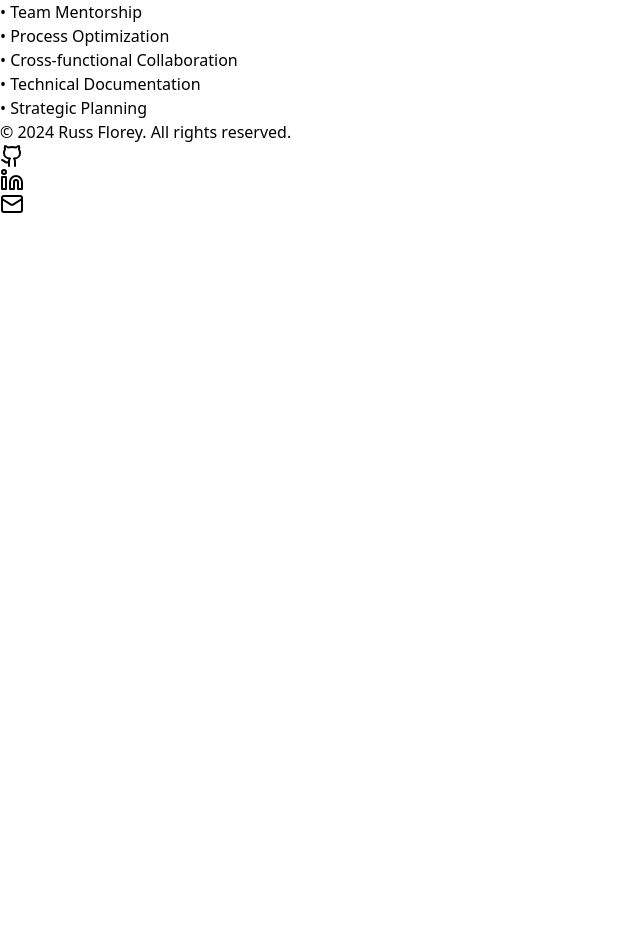
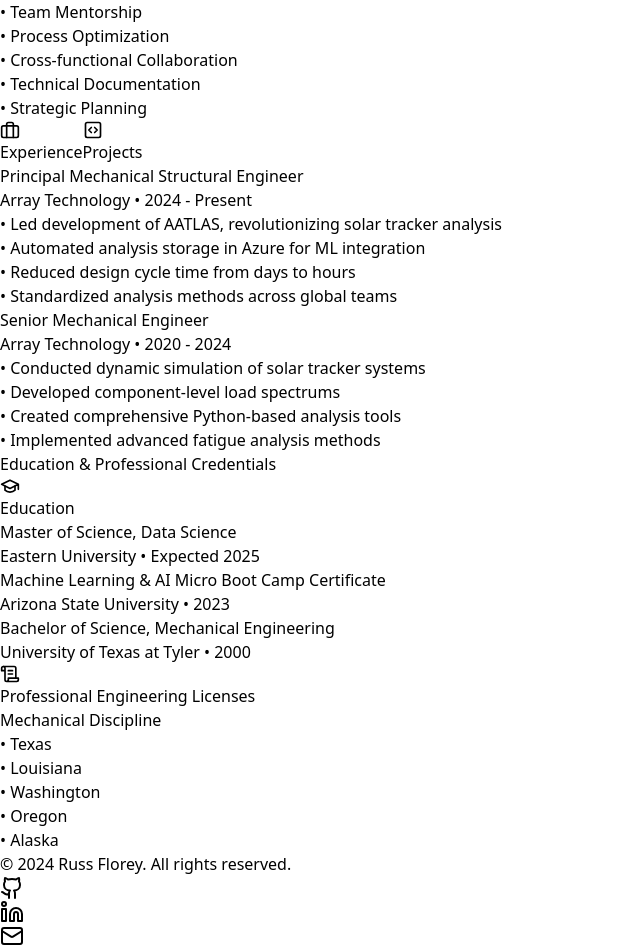
Before and after one commit to Rflorey/RussF_Res, a React (Vite) app: page / in a window 1280 px wide. Shown: the part 522-1470 px from the top of the page, without its empty margins (0-640 px from the left). Before the commit the page ends 800 px from the top, so only its background shows below. Built offline with nearby package versions, Linux system fonts and the light colour scheme.

Commit message:
Fix navigation and resume download issues
- Add proper section IDs for navigation
- Update resume download link
- Fix smooth scrolling behavior
- Improve section organization

```diff
--- a/src/components/ProfessionalWebsite.jsx
+++ b/src/components/ProfessionalWebsite.jsx
@@ -6,7 +6,7 @@
   const cardBgColor = isDark ? 'bg-gray-700' : 'bg-white';
 
   return (
-    <section className="py-12 px-4">
+    <section id="skills" className="py-12 px-4">
       <div className="container mx-auto max-w-4xl">
         <h3 className="text-2xl font-bold mb-8">Core Expertise</h3>
         <div className="grid grid-cols-1 md:grid-cols-3 gap-6">
@@ -39,6 +39,130 @@
               <li>• Technical Documentation</li>
               <li>• Strategic Planning</li>
             </ul>
+          </div>
+        </div>
+      </div>
+    </section>
+  );
+};
+
+// Experience and Projects Component
+const ExperienceAndProjects = ({ isDark, activeTab, setActiveTab }) => {
+  const cardBgColor = isDark ? 'bg-gray-700' : 'bg-white';
+  const sectionBgColor = isDark ? 'bg-gray-800' : 'bg-gray-50';
+
+  return (
+    <section id="experience" className={`py-12 px-4 ${sectionBgColor}`}>
+      <div className="container mx-auto max-w-4xl">
+        <div className="flex gap-4 mb-8">
+          <button
+            onClick={() => setActiveTab('experience')}
+            className={`px-4 py-2 rounded-lg ${activeTab === 'experience' ? 'bg-blue-600 text-white' : ''}`}
+          >
+            <Briefcase className="inline-block mr-2" size={20} />
+            Experience
+          </button>
+          <button
+            onClick={() => setActiveTab('projects')}
+            className={`px-4 py-2 rounded-lg ${activeTab === 'projects' ? 'bg-blue-600 text-white' : ''}`}
+          >
+            <CodeSquare className="inline-block mr-2" size={20} />
+            Projects
+          </button>
+        </div>
+
+        {activeTab === 'experience' && (
+          <div className="space-y-6">
+            <div className={`p-6 rounded-lg ${cardBgColor} shadow-lg`}>
+              <h4 className="text-xl font-semibold mb-2">Principal Mechanical Structural Engineer</h4>
+              <p className="text-gray-600 dark:text-gray-300 mb-4">Array Technology • 2024 - Present</p>
+              <ul className="space-y-2">
+                <li>• Led development of AATLAS, revolutionizing solar tracker analysis</li>
+                <li>• Automated analysis storage in Azure for ML integration</li>
+                <li>• Reduced design cycle time from days to hours</li>
+                <li>• Standardized analysis methods across global teams</li>
+              </ul>
+            </div>
+            <div className={`p-6 rounded-lg ${cardBgColor} shadow-lg`}>
+              <h4 className="text-xl font-semibold mb-2">Senior Mechanical Engineer</h4>
+              <p className="text-gray-600 dark:text-gray-300 mb-4">Array Technology • 2020 - 2024</p>
+              <ul className="space-y-2">
+                <li>• Conducted dynamic simulation of solar tracker systems</li>
+                <li>• Developed component-level load spectrums</li>
+                <li>• Created comprehensive Python-based analysis tools</li>
+                <li>• Implemented advanced fatigue analysis methods</li>
+              </ul>
+            </div>
+          </div>
+        )}
+
+        {activeTab === 'projects' && (
+          <div id="projects" className="space-y-6">
+            <div className={`p-6 rounded-lg ${cardBgColor} shadow-lg`}>
+              <h4 className="text-xl font-semibold mb-2">AATLAS Development</h4>
+              <p className="text-gray-600 dark:text-gray-300 mb-4">Array Technology • 2023 - Present</p>
+              <p className="mb-4">Led development of Array's Advanced Tracker Loads Analysis System, a revolutionary Python-based FEA software.</p>
+              <div className="grid grid-cols-2 md:grid-cols-4 gap-4 mt-4">
+                {['Python', 'FEA', 'Azure', 'ML'].map((tech) => (
+                  <div key={tech} className="text-center p-3 bg-blue-100 dark:bg-blue-900 rounded">
+                    <p className="font-bold">{tech}</p>
+                  </div>
+                ))}
+              </div>
+            </div>
+          </div>
+        )}
+      </div>
+    </section>
+  );
+};
+
+// Education Section Component
+const EducationSection = ({ isDark }) => {
+  const cardBgColor = isDark ? 'bg-gray-700' : 'bg-white';
+  const sectionBgColor = isDark ? 'bg-gray-800' : 'bg-gray-50';
+
+  return (
+    <section id="education" className={`py-12 px-4 ${sectionBgColor}`}>
+      <div className="container mx-auto max-w-4xl">
+        <h3 className="text-2xl font-bold mb-8">Education & Professional Credentials</h3>
+        <div className="grid grid-cols-1 md:grid-cols-2 gap-6">
+          <div className={`p-6 rounded-lg ${cardBgColor} shadow-lg`}>
+            <h4 className="text-lg font-semibold mb-4 flex items-center">
+              <GraduationCap className="mr-2" size={20} />
+              Education
+            </h4>
+            <ul className="space-y-4">
+              <li>
+                <p className="font-semibold">Master of Science, Data Science</p>
+                <p className="text-sm text-gray-600 dark:text-gray-300">Eastern University • Expected 2025</p>
+              </li>
+              <li>
+                <p className="font-semibold">Machine Learning & AI Micro Boot Camp Certificate</p>
+                <p className="text-sm text-gray-600 dark:text-gray-300">Arizona State University • 2023</p>
+              </li>
+              <li>
+                <p className="font-semibold">Bachelor of Science, Mechanical Engineering</p>
+                <p className="text-sm text-gray-600 dark:text-gray-300">University of Texas at Tyler • 2000</p>
+              </li>
+            </ul>
+          </div>
+
+          <div className={`p-6 rounded-lg ${cardBgColor} shadow-lg`}>
+            <h4 className="text-lg font-semibold mb-4 flex items-center">
+              <ScrollText className="mr-2" size={20} />
+              Professional Engineering Licenses
+            </h4>
+            <div className="mb-6">
+              <h5 className="font-medium mb-2">Mechanical Discipline</h5>
+              <ul className="space-y-2">
+                <li>• Texas</li>
+                <li>• Louisiana</li>
+                <li>• Washington</li>
+                <li>• Oregon</li>
+                <li>• Alaska</li>
+              </ul>
+            </div>
           </div>
         </div>
       </div>
@@ -86,7 +210,11 @@
               <Mail size={20} />
               Contact Me
             </a>
-            <a href="#" className="inline-flex items-center gap-2 px-4 py-2 border border-gray-300 rounded-lg hover:bg-gray-50 dark:hover:bg-gray-800">
+            <a
+              href="/RussF_Res/FloreyRussResUpdate2024.pdf"
+              download
+              className="inline-flex items-center gap-2 px-4 py-2 border border-gray-300 rounded-lg hover:bg-gray-50 dark:hover:bg-gray-800"
+            >
               <Download size={20} />
               Download Resume
             </a>
@@ -96,6 +224,16 @@
 
       {/* Skills Section */}
       <SkillsSection isDark={isDark} />
+
+      {/* Experience & Projects */}
+      <ExperienceAndProjects
+        isDark={isDark}
+        activeTab={activeTab}
+        setActiveTab={setActiveTab}
+      />
+
+      {/* Education & Certifications */}
+      <EducationSection isDark={isDark} />
 
       {/* Footer */}
       <footer className="py-8 px-4">
```
